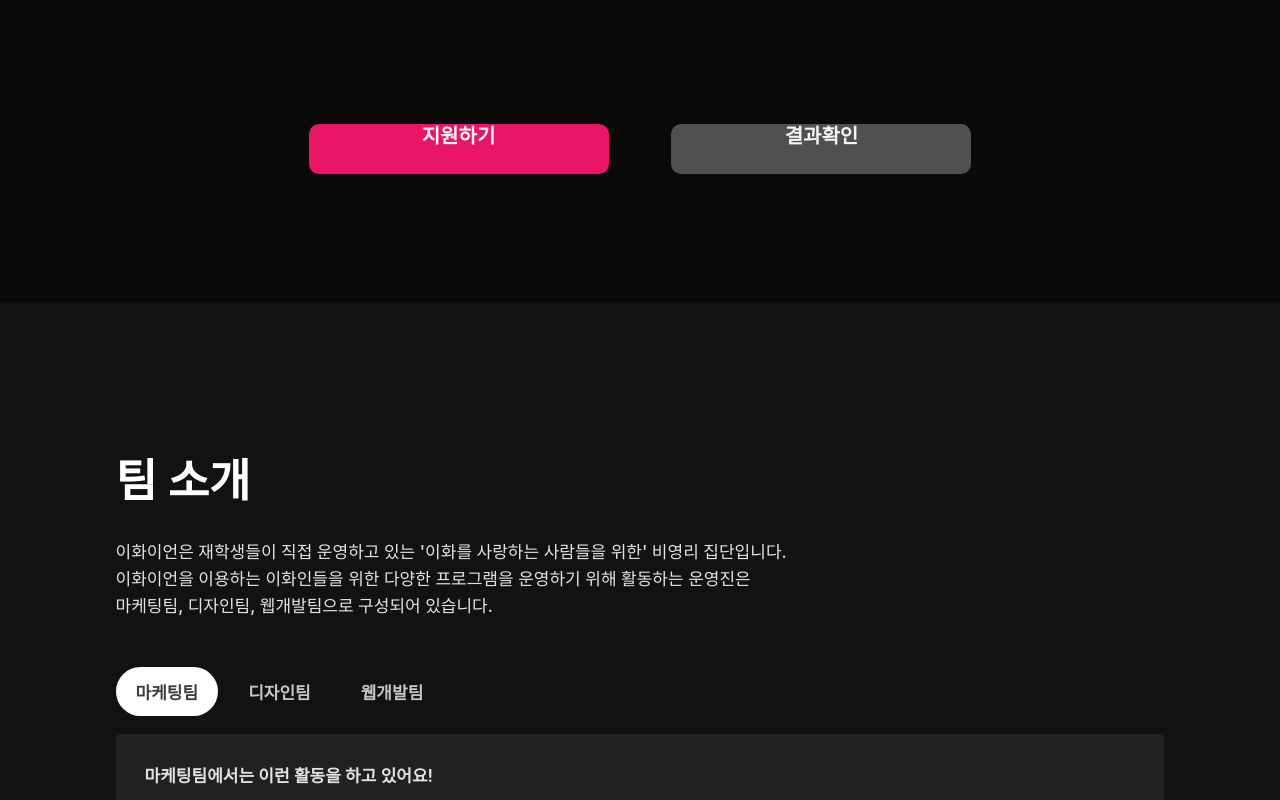
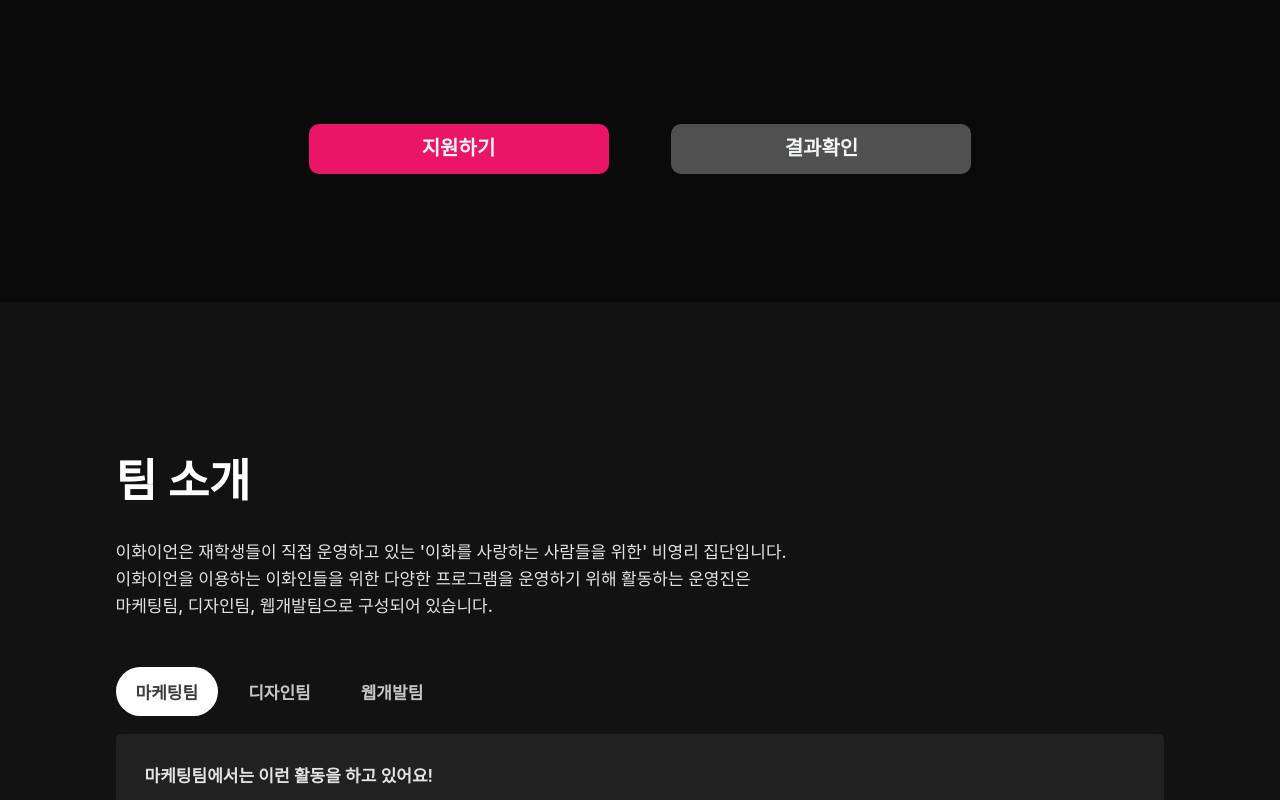
Before and after one commit to hyeinNa/recruiting_2023, a React (Create React App) app in the folder client/: page / in a window 1280 px wide. Shown: the part 860-1660 px from the top of the page. Built offline with nearby package versions, Linux system fonts and the light colour scheme; no server answers.

Commit message:
이화이언 소개 페이지 버튼 css 수정 및 footer 커서 포인터 추가

```diff
--- a/client/src/components/Footer/Footer.css
+++ b/client/src/components/Footer/Footer.css
@@ -82,6 +82,9 @@
 .footer_social_list li {
   padding-right: 12px;
 }
+.footer_social_list li:hover {
+  cursor: pointer;
+}
 .footer_social_list li img {
   width: var(--footer-social-items-size);
 }
--- a/client/src/components/views/EwhaianInfoPages/EwhaianInfo.css
+++ b/client/src/components/views/EwhaianInfoPages/EwhaianInfo.css
@@ -30,7 +30,6 @@
 }
 
 .info_content_title {
-
   margin-top: 10%;
 
   font-weight: 600;
@@ -38,7 +37,6 @@
   line-height: 54px;
 
   color: var(--toneDown-white);
-
 }
 
 .info_content_text {
@@ -48,14 +46,12 @@
   font-size: 17px;
   line-height: 27px;
 
-
   color: var(--gray-white);
 }
 
 .info_content_text div {
   margin-bottom: 5px;
 }
-
 
 .info_frameImg {
   margin-left: auto;
@@ -78,7 +74,6 @@
   margin-bottom: 5%;
   display: flex;
   justify-content: flex-start;
-
 }
 
 .info_recruitment_title {
@@ -126,7 +121,7 @@
   text-underline-position: under;
   margin-bottom: 3px;
 
-    color: #A8A8A8;
+  color: #a8a8a8;
 }
 
 .info_recruitment_schedule_stage {
@@ -136,7 +131,7 @@
   text-align: center;
   margin-bottom: 3px;
 
-    color: #E3E3E3;
+  color: #e3e3e3;
 }
 
 .info_recruitment_schedule_date {
@@ -145,7 +140,7 @@
   line-height: 22px;
   text-align: center;
 
-    color: #A8A8A8;
+  color: #a8a8a8;
 }
 
 .arrow {
@@ -180,9 +175,7 @@
   width: 103px;
   height: 36px;
 
-
   text-align: center;
-
 }
 
 .info_recruitment_section_list_list span {
@@ -193,14 +186,10 @@
   border-radius: 100px;
 }
 
-
-
-
 .info_recruitment_requirements {
   display: flex;
   padding-right: 1%;
   justify-content: flex-start;
-
 }
 
 .info_recruitment_requirements_list {
@@ -234,7 +223,7 @@
 #applybutton {
   width: 300px;
   height: 50px;
-    background: #EB1568;
+  background: #eb1568;
   border-radius: 10px;
   font-weight: 600;
   font-size: 20px;
@@ -242,6 +231,9 @@
   line-height: 25px;
   text-align: center;
   border: none;
+  display: flex;
+  justify-content: center;
+  align-items: center;
 }
 
 #applybutton:hover {
@@ -259,12 +251,14 @@
   line-height: 25px;
   text-align: center;
   border: none;
+  display: flex;
+  justify-content: center;
+  align-items: center;
 }
 
 #checkbutton:hover {
   cursor: pointer;
 }
-
 
 /* 모바일 버전 */
 @media screen and (max-width: 976px) {
@@ -407,7 +401,6 @@
     width: 93px;
     height: 25px;
     text-align: center;
-
   }
 
   .info_recruitment_section_list_list span {
@@ -462,7 +455,6 @@
   .info_recruitment_requirements_list {
     padding-left: 15px;
   }
-
 }
 
 @media screen and (max-width: 533px) {
@@ -532,9 +524,7 @@
     width: 80px;
     height: 25px;
 
-
     text-align: center;
-
   }
 
   .info_recruitment_section_list_list span {
@@ -584,7 +574,6 @@
   .info_recruitment_requirements_list {
     padding-left: 20px;
   }
-
 }
 
 @media screen and (max-width: 438px) {
@@ -614,7 +603,6 @@
   .info_recruitment_schedule_list_rest {
     margin: 0 10px 0 10px;
   }
-
 
   .arrowImg {
     width: 3.5px;
@@ -650,9 +638,7 @@
     width: 60px;
     height: 20px;
 
-
     text-align: center;
-
   }
 
   .info_recruitment_section_list_list span {
@@ -700,8 +686,6 @@
   }
 }
 
-
-
 /* 버튼 호버 시 */
 #applybutton:hover {
   color: var(--toneDown-black);
```
Lines whose indentation alone changed are shown as unchanged.
